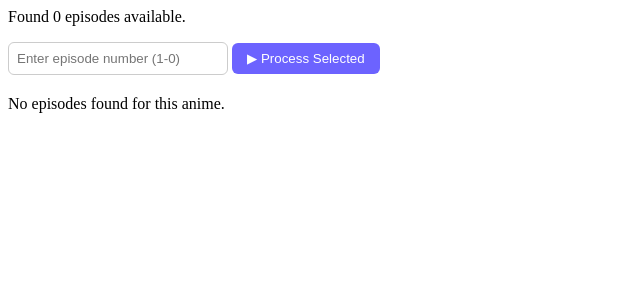
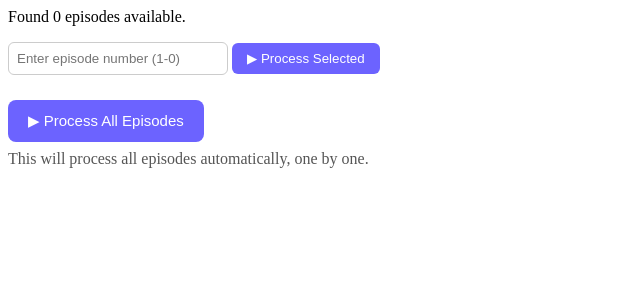
Before and after one commit to VkTheEncoder/Scrap, a Flask app: template templates/partials/episodes.html in a window 1280 px wide. Shown: the top 300 px of the page, without its empty margins (0-640 px from the left). Run offline with Flask 3, Linux system fonts and the light colour scheme; the template is opened without the code that fills it, so the values that code supplies are empty.

Commit message:
Update episodes.html

```diff
--- a/templates/partials/episodes.html
+++ b/templates/partials/episodes.html
@@ -1,7 +1,7 @@
 <h2>{{ title }}</h2>
 <p>Found {{ eps|length }} episodes available.</p>
 
-<!-- Select specific episode -->
+<!-- Input for one specific episode -->
 <div style="margin-top:10px;">
   <input
     type="number"
@@ -18,38 +18,40 @@
   </button>
 </div>
 
-<!-- Episode list -->
-<div class="episode-list" style="margin-top:20px;">
-  {% if eps %}
-    {% for ep in eps %}
+<!-- Single Button to Process All -->
+<div style="margin-top:25px;">
   <button
-        class="ep-btn"
-        data-num="{{ ep.num }}"
-        data-token="{{ ep.episode_token }}"
-        onclick="selectEpisode('{{ ep.episode_token }}')"
+    onclick="processAllEpisodes()"
     style="
-          display:inline-block;
-          margin:5px;
-          padding:10px 15px;
+      padding:12px 20px;
       background:#6c63ff;
       color:white;
       border:none;
       border-radius:8px;
       cursor:pointer;
-          font-size:14px;
+      font-size:15px;
+      display:inline-flex;
+      align-items:center;
+      gap:8px;
     "
     onmouseover="this.style.background='#574fd6'"
     onmouseout="this.style.background='#6c63ff'">
-        Ep {{ ep.num }} - {{ ep.title }}
+    ▶ Process All Episodes
   </button>
-    {% endfor %}
-  {% else %}
-    <p>No episodes found for this anime.</p>
-  {% endif %}
+  <p style="margin-top:8px; color:#555;">This will process all episodes automatically, one by one.</p>
 </div>
 
+<!-- Hidden Episode Data -->
+{% if eps %}
+  <div id="episodeData" style="display:none;">
+    {% for ep in eps %}
+      <span class="ep-btn" data-num="{{ ep.num }}" data-token="{{ ep.episode_token }}"></span>
+    {% endfor %}
+  </div>
+{% endif %}
+
 <script>
-  // Find token by episode number and forward to selectEpisode()
+  // Process by episode number
   function processEpisodeByNumber() {
     const n = document.getElementById('ep_number').value;
     if (!n) { alert('Enter an episode number'); return; }
@@ -57,4 +59,29 @@
     if (!btn) { alert('Invalid episode number'); return; }
     selectEpisode(btn.dataset.token);
   }
+
+  // Process all episodes sequentially
+  async function processAllEpisodes() {
+    const episodes = Array.from(document.querySelectorAll('.ep-btn'));
+    if (!episodes.length) {
+      alert("No episodes found!");
+      return;
+    }
+
+    for (let i = 0; i < episodes.length; i++) {
+      const token = episodes[i].dataset.token;
+      console.log(`Processing episode ${i+1}/${episodes.length}...`);
+      await new Promise((resolve) => {
+        $.post("/stream", { episode_token: token }, function(data) {
+          $("#stream").html(data).show();
+          setTimeout(resolve, 2000); // wait 2 sec between each
+        }).fail(() => {
+          console.error("Error loading episode:", i + 1);
+          resolve();
+        });
+      });
+    }
+
+    alert("✅ Finished processing all episodes!");
+  }
 </script>
```
Lines whose indentation alone changed are shown as unchanged.
